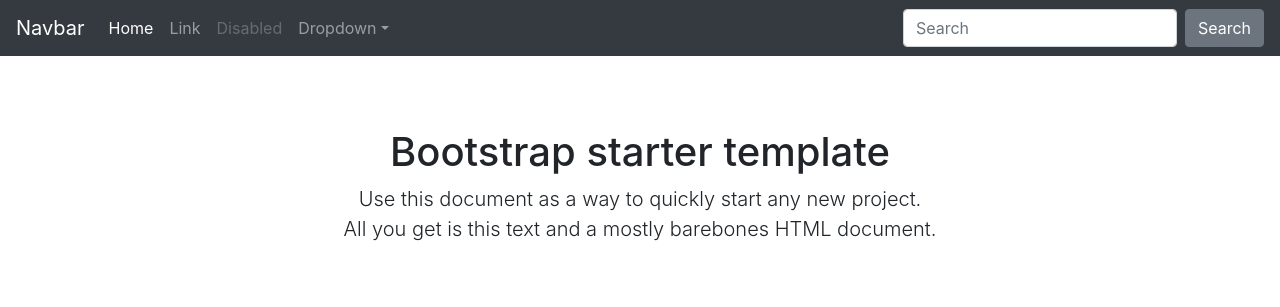
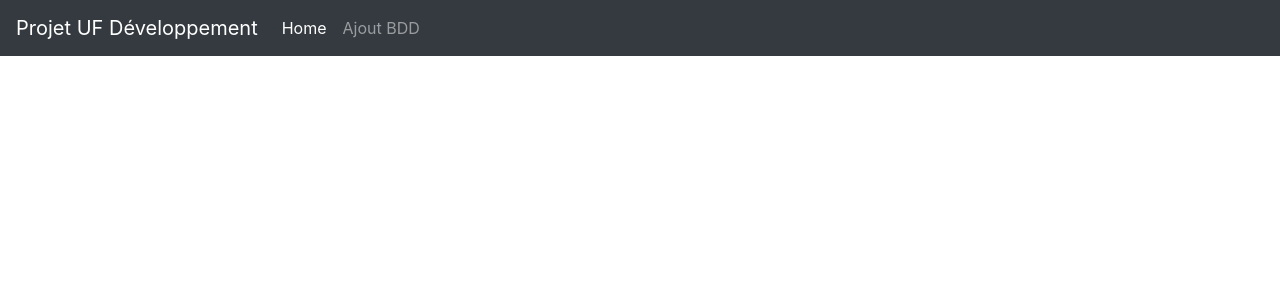
Before and after one commit to StevenD33/Plante_Connecte, a PHP site: page / in a window 1280 px wide. Shown: the top 307 px of the page. Run offline with PHP 8.4, Linux system fonts and the light colour scheme; some libraries are stand-ins or nearby versions.

Commit message:
Ajout liaison BDD / Formulaire d'envoie (pas encore OP) et modif NAV

```diff
--- a/Website/_config/config.php
+++ b/Website/_config/config.php
@@ -43,6 +43,6 @@ define("WEBSITE_FACEBOOK_IMAGE", "");
 
 // DataBase informations
 define("DATABASE_HOST", "localhost");
-define("DATABASE_NAME", "marked");
+define("DATABASE_NAME", "planteco");
 define("DATABASE_USER", "root");
 define("DATABASE_PASSWORD", "root");
--- a/Website/_config/db.php
+++ b/Website/_config/db.php
@@ -1,3 +1,8 @@
 <?php
+    $dbuser = 'root';
+    $dbpswd = 'root';
+    $dbhost = 'localhost';
+    $dbname = 'planteco';
 
-$db = new PDO('mysql:host='.DATABASE_HOST.';dbname='.DATABASE_NAME.';charset=utf8', DATABASE_USER, DATABASE_PASSWORD);
+    $db = new PDO('mysql:host='.$dbhost.';dbname='.$dbname.';charset=utf8', $dbuser, $dbpswd);
+?>
--- a/Website/views/home_view.php
+++ b/Website/views/home_view.php
@@ -8,45 +8,7 @@
 <body>
 <?php include_once 'views/includes/header.php'?>
 
-<nav class="navbar navbar-expand-md navbar-dark bg-dark fixed-top">
-    <a class="navbar-brand" href="#">Navbar</a>
-    <button class="navbar-toggler" type="button" data-toggle="collapse" data-target="#navbarsExampleDefault" aria-controls="navbarsExampleDefault" aria-expanded="false" aria-label="Toggle navigation">
-        <span class="navbar-toggler-icon"></span>
-    </button>
-
-    <div class="collapse navbar-collapse" id="navbarsExampleDefault">
-        <ul class="navbar-nav mr-auto">
-            <li class="nav-item active">
-                <a class="nav-link" href="#">Home <span class="sr-only">(current)</span></a>
-            </li>
-            <li class="nav-item">
-                <a class="nav-link" href="#">Link</a>
-            </li>
-            <li class="nav-item">
-                <a class="nav-link disabled" href="#" tabindex="-1" aria-disabled="true">Disabled</a>
-            </li>
-            <li class="nav-item dropdown">
-                <a class="nav-link dropdown-toggle" href="#" id="dropdown01" data-toggle="dropdown" aria-haspopup="true" aria-expanded="false">Dropdown</a>
-                <div class="dropdown-menu" aria-labelledby="dropdown01">
-                    <a class="dropdown-item" href="#">Action</a>
-                    <a class="dropdown-item" href="#">Another action</a>
-                    <a class="dropdown-item" href="#">Something else here</a>
-                </div>
-            </li>
-        </ul>
-        <form class="form-inline my-2 my-lg-0">
-            <input class="form-control mr-sm-2" type="text" placeholder="Search" aria-label="Search">
-            <button class="btn btn-secondary my-2 my-sm-0" type="submit">Search</button>
-        </form>
-    </div>
-</nav>
-
 <main role="main" class="container">
-
-    <div class="starter-template">
-        <h1>Bootstrap starter template</h1>
-        <p class="lead">Use this document as a way to quickly start any new project.<br> All you get is this text and a mostly barebones HTML document.</p>
-    </div>
 
 
     <?php include_once 'views/includes/footer.php'?>
--- a/Website/views/includes/header.php
+++ b/Website/views/includes/header.php
@@ -0,0 +1,17 @@
+<nav class="navbar navbar-expand-md navbar-dark bg-dark fixed-top">
+    <a class="navbar-brand" href="#">Projet UF Développement</a>
+    <button class="navbar-toggler" type="button" data-toggle="collapse" data-target="#navbarsExampleDefault" aria-controls="navbarsExampleDefault" aria-expanded="false" aria-label="Toggle navigation">
+        <span class="navbar-toggler-icon"></span>
+    </button>
+
+    <div class="collapse navbar-collapse" id="navbarsExampleDefault">
+        <ul class="navbar-nav mr-auto">
+            <li class="nav-item <?php if ($page == 'home') {echo 'active';}?>">
+                <a class="nav-link" href="index.php">Home <span class="sr-only">(current)</span></a>
+            </li>
+            <li class="nav-item <?php if ($page == 'ajout') {echo 'active';}?>">
+                <a class="nav-link" href="index.php?page=ajout">Ajout BDD <span class="sr-only">(current)</span></a>
+            </li>
+        </ul>
+    </div>
+</nav>
```
Also changed, not shown: Website/views/ajout_view.php (added, +122 -0 lines), Website/controllers/ajout_controller.php (added), Website/models/ajout_model.php (added).
